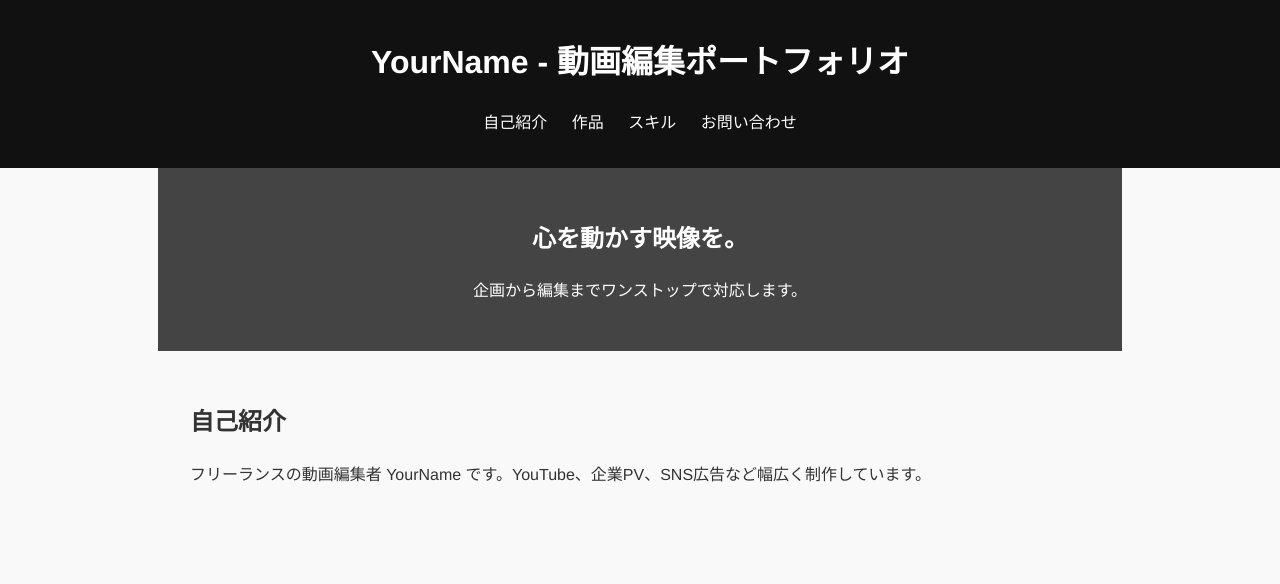
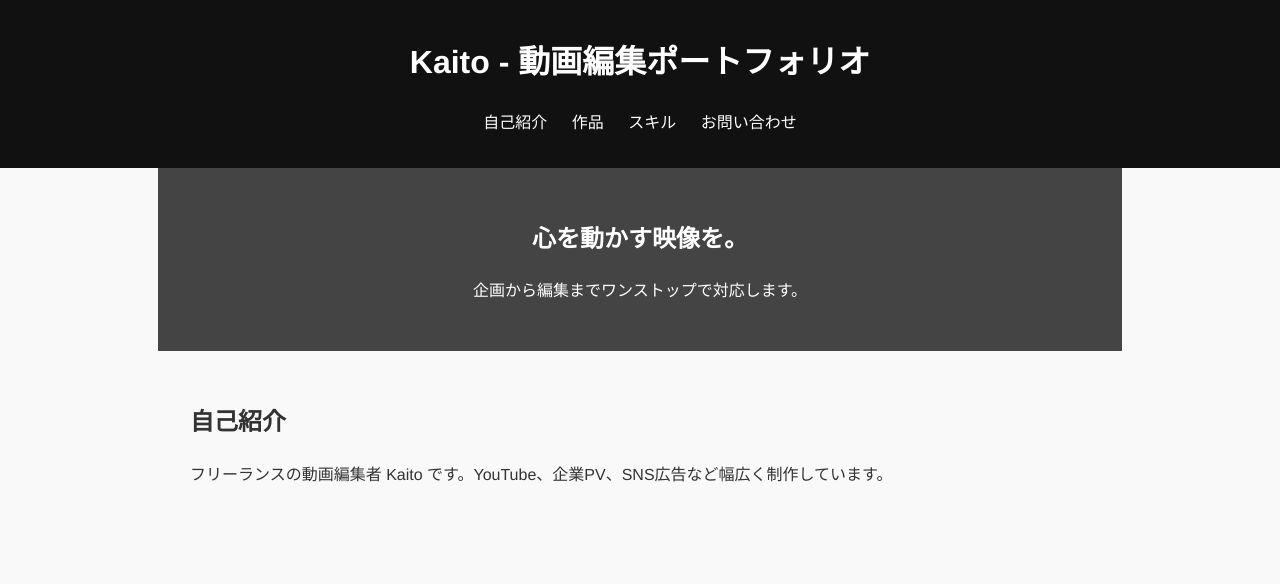
Before and after one commit to ykkaito5110/My_Portfolio, a plain HTML site: page index.html in a window 1280 px wide. Shown: the top 584 px of the page. Drawn offline with Linux system fonts and the light colour scheme.

Commit message:
Update index.html

```diff
--- a/index.html
+++ b/index.html
@@ -3,13 +3,13 @@
 <head>
   <meta charset="UTF-8">
   <meta name="viewport" content="width=device-width, initial-scale=1.0">
-  <title>動画編集ポートフォリオ | YourName</title>
+  <title>動画編集ポートフォリオ | kaito </title>
   <link rel="stylesheet" href="style.css">
 </head>
 <body>
 
 <header>
-  <h1>YourName - 動画編集ポートフォリオ</h1>
+  <h1>Kaito - 動画編集ポートフォリオ</h1>
   <nav>
     <ul>
       <li><a href="#about">自己紹介</a></li>
@@ -27,7 +27,7 @@
 
 <section id="about">
   <h2>自己紹介</h2>
-  <p>フリーランスの動画編集者 YourName です。YouTube、企業PV、SNS広告など幅広く制作しています。</p>
+  <p>フリーランスの動画編集者 Kaito です。YouTube、企業PV、SNS広告など幅広く制作しています。</p>
 </section>
 
 <section id="portfolio">
@@ -66,7 +66,7 @@
 </section>
 
 <footer>
-  <p>&copy; 2025 YourName. All rights reserved.</p>
+  <p>&copy; 2025 Kaito. All rights reserved.</p>
 </footer>
 
 </body>
```
